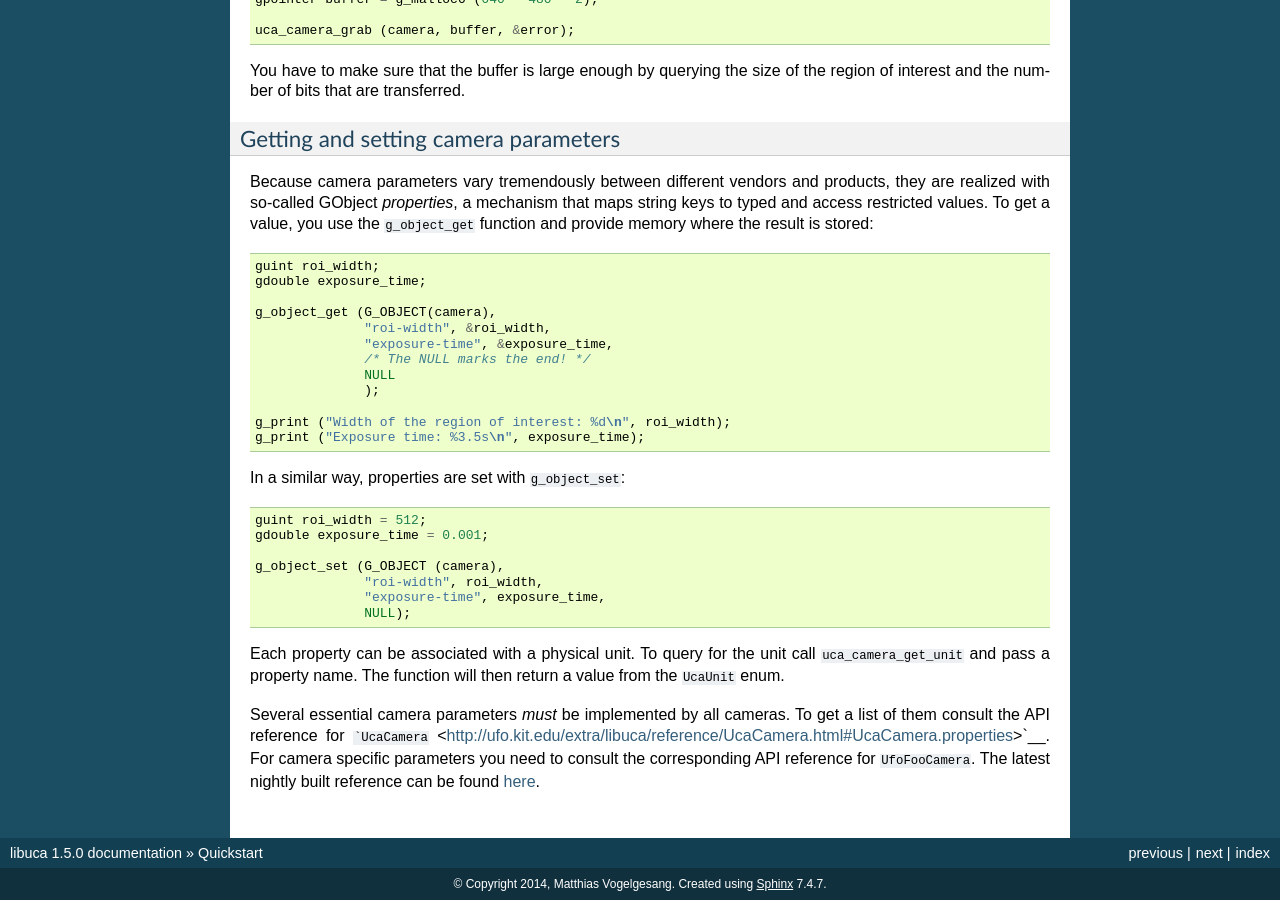
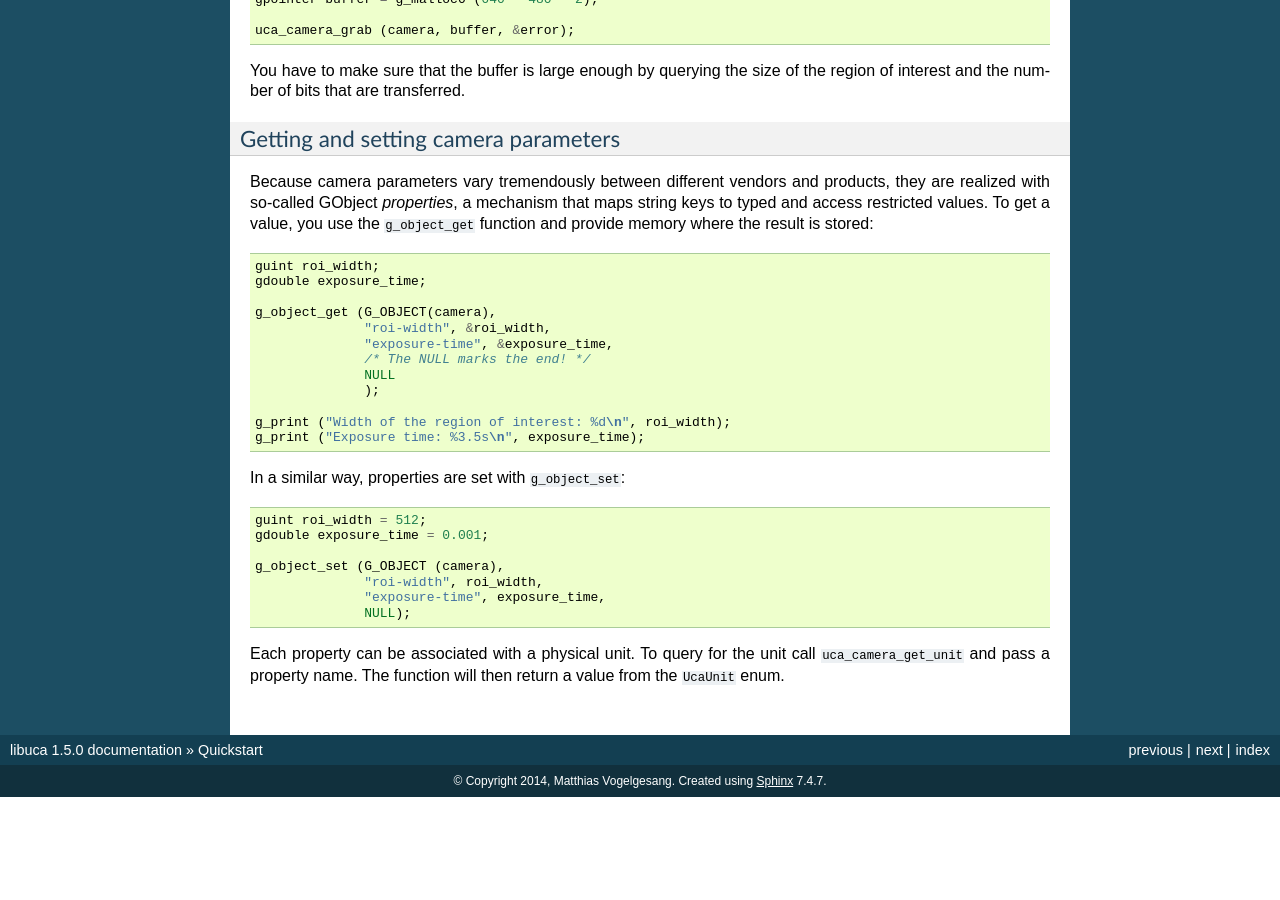
Before and after one commit to ufo-kit/libuca, a Sphinx documentation site: the page built from docs/quickstart.rst, in a window 1280 px wide and 900 px high, scrolled down 2875 px. Built offline with Sphinx 7.4.7, drawn with Linux system fonts in a browser that asks for light colours; after the commit the page ends 3672 px from its top, so only the background shows below that.

Commit message:
Fix some minor doc problems

````diff
--- a/docs/api.rst
+++ b/docs/api.rst
@@ -1,5 +1,7 @@
 Application Programming Interface
 =================================
+
+.. highlight:: c
 
 In the introduction we had a quick glance over the basic API used to communicate
 with a camera. Now we will go into more detail and explain required background
--- a/docs/quickstart.rst
+++ b/docs/quickstart.rst
@@ -219,10 +219,3 @@ In a similar way, properties are set with ``g_object_set``::
 Each property can be associated with a physical unit. To query for the
 unit call ``uca_camera_get_unit`` and pass a property name. The function
 will then return a value from the ``UcaUnit`` enum.
-
-Several essential camera parameters *must* be implemented by all
-cameras. To get a list of them consult the API reference for
-```UcaCamera`` <http://ufo.kit.edu/extra/libuca/reference/UcaCamera.html#UcaCamera.properties>`__.
-For camera specific parameters you need to consult the corresponding API
-reference for ``UfoFooCamera``. The latest nightly built reference can
-be found `here <http://ufo.kit.edu/extra/libuca/reference/>`__.
````
Also changed, not shown: docs/tools.rst (+6 -6 lines).
